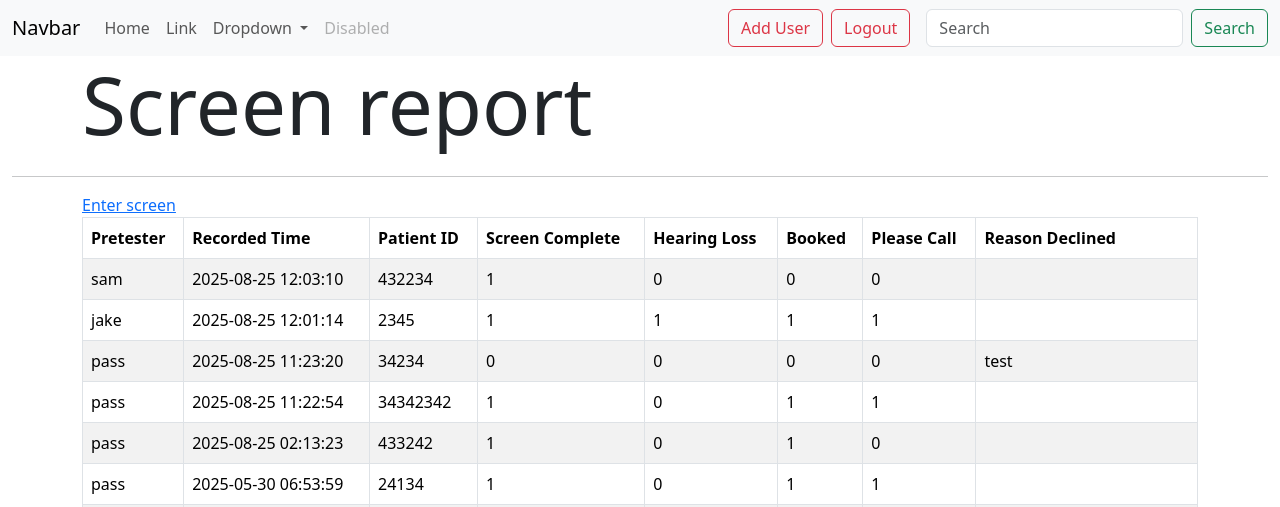
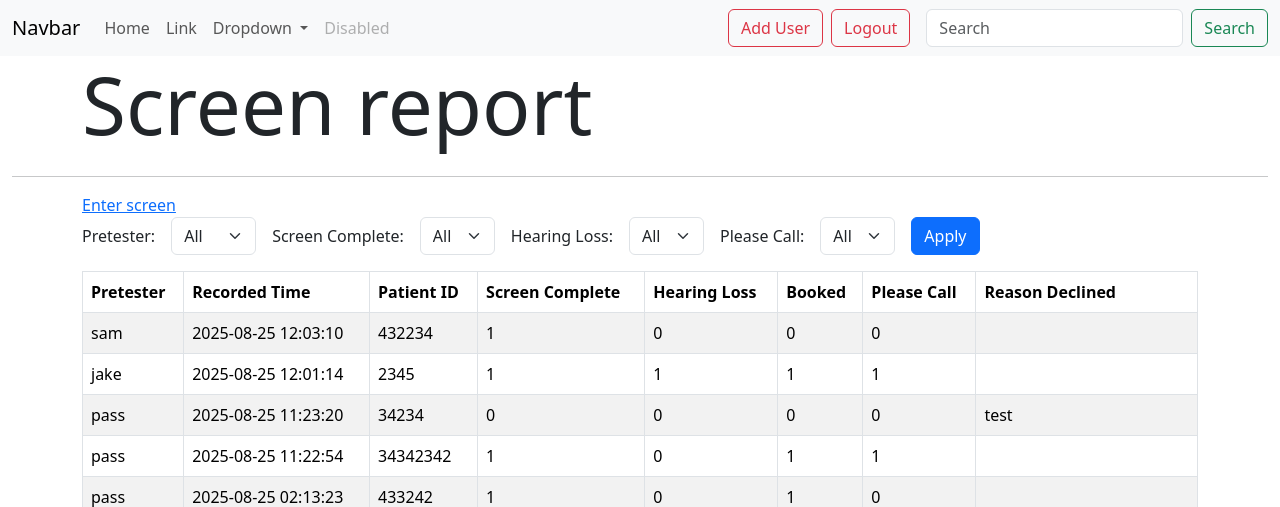
Before and after one commit to jens07nj/Software-Engineering-Project-Part-1, a Flask app: page /index.html in a window 1280 px wide. Shown: the top 507 px of the page. Run offline with Flask 3, Linux system fonts and the light colour scheme; a user stored in the database is signed in; data comes from the database, SQL or seed files in the repository; both versions use the stored data as it was after the commit; some libraries are stand-ins or nearby versions.

Commit message:
Added table options as per client request

```diff
--- a/main.py
+++ b/main.py
@@ -3,6 +3,7 @@ from flask import Flask, redirect, render_template, request, jsonify, session
 from flask_wtf import CSRFProtect
 from flask_csp.csp import csp_header
 import requests
+from flask import request
 import logging
 import userManagement as dbHandler  # Custom module to handle database functions
 import datetime
@@ -146,14 +147,70 @@ def login():
 
 # Render index.html template
 def index():
-    conn = sql.connect( 'databaseFiles/database.db')
-    conn. row_factory = sql.Row
-    cur = conn.cursor ()
-    cur.execute ("SELECT * FROM ScreenData ORDER BY datetime(RecordedTime) DESC" )
+    if "username" not in session:
+        return redirect("/login.html")
+
+    # Read filters from querystring (?pretester=...&screen_completion=... etc.)
+    selected_pretester = request.args.get("pretester", "All")
+    sc = request.args.get("screen_completion", "All")  # ScreenCompletion
+    hl = request.args.get("hearing_loss", "All")       # HearingLoss
+    pc = request.args.get("pls_call", "All")           # PlsCall
+
+    conn = sql.connect('databaseFiles/database.db')
+    conn.row_factory = sql.Row
+    cur = conn.cursor()
+
+    # Distinct list for Pretester dropdown
+    cur.execute("SELECT DISTINCT Pretester FROM ScreenData WHERE Pretester IS NOT NULL AND Pretester <> '' ORDER BY Pretester")
+    pretesters = [r["Pretester"] for r in cur.fetchall()]
+
+    base_sql = """
+        SELECT Pretester, RecordedTime, Patientid, ScreenCompletion,
+               HearingLoss, Booked, PlsCall, ReasonDeclined
+        FROM ScreenData
+    """
+    where, params = [], []
+
+    # Helper for "Pretester = ?"
+    def add_eq(column, value):
+        if value and value != "All":
+            where.append(f"{column} = ?")
+            params.append(value)
+
+    # Helper for tri-state boolean filters (expects Yes/No/All)
+    def add_bool(column, value):
+        if not value or value.lower() == "all":
+            return
+        if value.lower() in ("yes", "1", "true"):
+            where.append(f"{column} = 1")
+        elif value.lower() in ("no", "0", "false"):
+            where.append(f"{column} = 0")
+
+    add_eq("Pretester", selected_pretester)
+    add_bool("ScreenCompletion", sc)
+    add_bool("HearingLoss", hl)
+    add_bool("PlsCall", pc)
+
+    if where:
+        base_sql += " WHERE " + " AND ".join(where)
+
+    # Newest first; tie-breaker on rowid
+    base_sql += " ORDER BY datetime(RecordedTime) DESC, rowid DESC"
+
+    cur.execute(base_sql, params)
     data = cur.fetchall()
-    conn.close ()
-    return render_template("/index.html", staff_role= session.get ("role"),data=data)
+    conn.close()
 
+    return render_template(
+        "index.html",
+        data=data,
+        pretesters=pretesters,
+        selected_pretester=selected_pretester,
+        selected_screen_completion=sc,
+        selected_hearing_loss=hl,
+        selected_pls_call=pc,
+        staff_role=session.get("role"),  # keep if your templates check 'staff_role'
+    )
 
 @app.route("/AddUser", methods=["GET", "POST"])
 def AddUser():
--- a/templates/partials/footer.html
+++ b/templates/partials/footer.html
@@ -6,6 +6,45 @@
     <a href="screenform.html">Enter screen</a>
   </div>
    {% if staff_role and staff_role|lower == "admin" %}
+  <form method="get" class="mb-3 d-flex flex-wrap gap-3 align-items-center" action="">
+  <!-- Pretester -->
+  <label class="mb-0" for="pretester">Pretester:</label>
+  <select id="pretester" name="pretester" class="form-select w-auto" onchange="this.form.submit()">
+    <option value="All" {{ 'selected' if selected_pretester|default('All') == 'All' else '' }}>All</option>
+    {% for p in pretesters %}
+      <option value="{{ p }}" {{ 'selected' if selected_pretester == p else '' }}>{{ p }}</option>
+    {% endfor %}
+  </select>
+
+  <!-- Screen Complete -->
+  <label class="mb-0" for="screen_completion">Screen Complete:</label>
+  <select id="screen_completion" name="screen_completion" class="form-select w-auto" onchange="this.form.submit()">
+    <option value="All" {{ 'selected' if selected_screen_completion|default('All') == 'All' else '' }}>All</option>
+    <option value="Yes" {{ 'selected' if selected_screen_completion == 'Yes' else '' }}>Yes</option>
+    <option value="No"  {{ 'selected' if selected_screen_completion == 'No'  else '' }}>No</option>
+  </select>
+
+  <!-- Hearing Loss -->
+  <label class="mb-0" for="hearing_loss">Hearing Loss:</label>
+  <select id="hearing_loss" name="hearing_loss" class="form-select w-auto" onchange="this.form.submit()">
+    <option value="All" {{ 'selected' if selected_hearing_loss|default('All') == 'All' else '' }}>All</option>
+    <option value="Yes" {{ 'selected' if selected_hearing_loss == 'Yes' else '' }}>Yes</option>
+    <option value="No"  {{ 'selected' if selected_hearing_loss == 'No'  else '' }}>No</option>
+  </select>
+
+  <!-- Please Call -->
+  <label class="mb-0" for="pls_call">Please Call:</label>
+  <select id="pls_call" name="pls_call" class="form-select w-auto" onchange="this.form.submit()">
+    <option value="All" {{ 'selected' if selected_pls_call|default('All') == 'All' else '' }}>All</option>
+    <option value="Yes" {{ 'selected' if selected_pls_call == 'Yes' else '' }}>Yes</option>
+    <option value="No"  {{ 'selected' if selected_pls_call == 'No'  else '' }}>No</option>
+  </select>
+
+  {# If you prefer a button instead of auto-submit:#}
+  <button type="submit" class="btn btn-primary">Apply</button>
+
+</form>
+
 <table class="table table-striped table-bordered align-middle">
   <thead>
     <tr>
@@ -34,5 +73,6 @@
     {% endfor %}
   </tbody>
 </table>
+
 {% endif %}
 </div>
```
Also changed, not shown: databaseFiles/database.db, 1 other file. Lines whose indentation alone changed are shown as unchanged.
